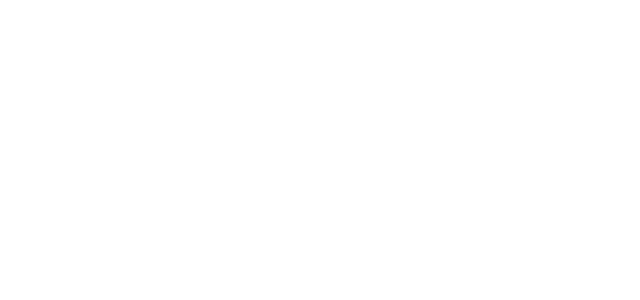
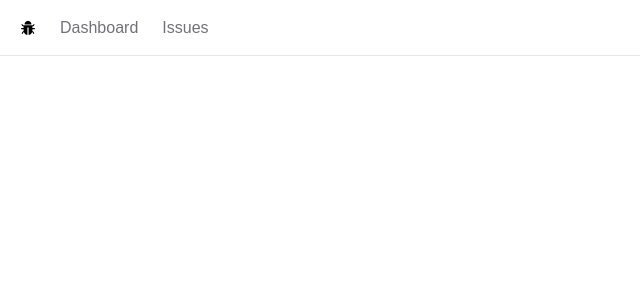
Before and after one commit to ArtoszBart/issue-tracker, a Next.js app: page / in a window 1280 px wide. Shown: the top 300 px of the page, without its empty margins (0-640 px from the left). Built offline with nearby package versions, Linux system fonts and the light colour scheme.

Commit message:
Build the navbar

```diff
--- a/src/app/layout.tsx
+++ b/src/app/layout.tsx
@@ -1,5 +1,6 @@
 import type { Metadata } from 'next';
 import './globals.css';
+import NavBar from '@/components/layout/NavBar';
 
 export const metadata: Metadata = {
 	title: 'Create Next App',
@@ -13,7 +14,10 @@
 }>) {
 	return (
 		<html lang='en'>
-			<body>{children}</body>
+			<body>
+				<NavBar />
+				<main>{children}</main>
+			</body>
 		</html>
 	);
 }
--- /dev/null
+++ b/src/components/layout/NavBar.tsx
@@ -0,0 +1,31 @@
+import Link from 'next/link';
+import React from 'react';
+import { AiFillBug } from 'react-icons/ai';
+
+const NavBar = () => {
+	const links = [
+		{ label: 'Dashboard', href: '/' },
+		{ label: 'Issues', href: '/issues' },
+	];
+
+	return (
+		<nav className='flex space-x-6 border-b mb-5 px-5 h-14 items-center'>
+			<Link href='/'>
+				<AiFillBug />
+			</Link>
+			<ul className='flex space-x-6'>
+				{links.map((link) => (
+					<Link
+						key={link.href}
+						href={link.href}
+						className='text-zinc-500 hover:text-zinc-800 transition-colors'
+					>
+						{link.label}
+					</Link>
+				))}
+			</ul>
+		</nav>
+	);
+};
+
+export default NavBar;
```
Also changed, not shown: package.json (+5 -4 lines), 1 other file (tests, documents, lock files or other folders).
